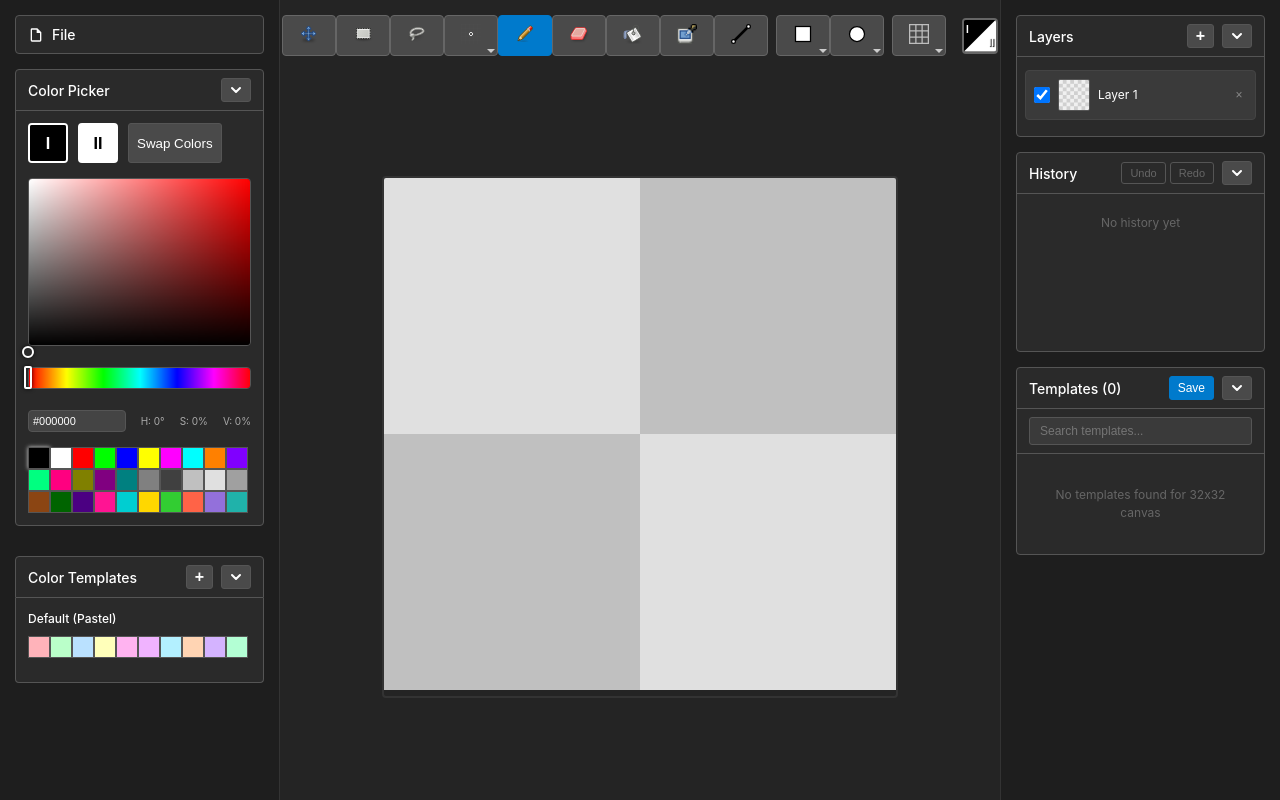
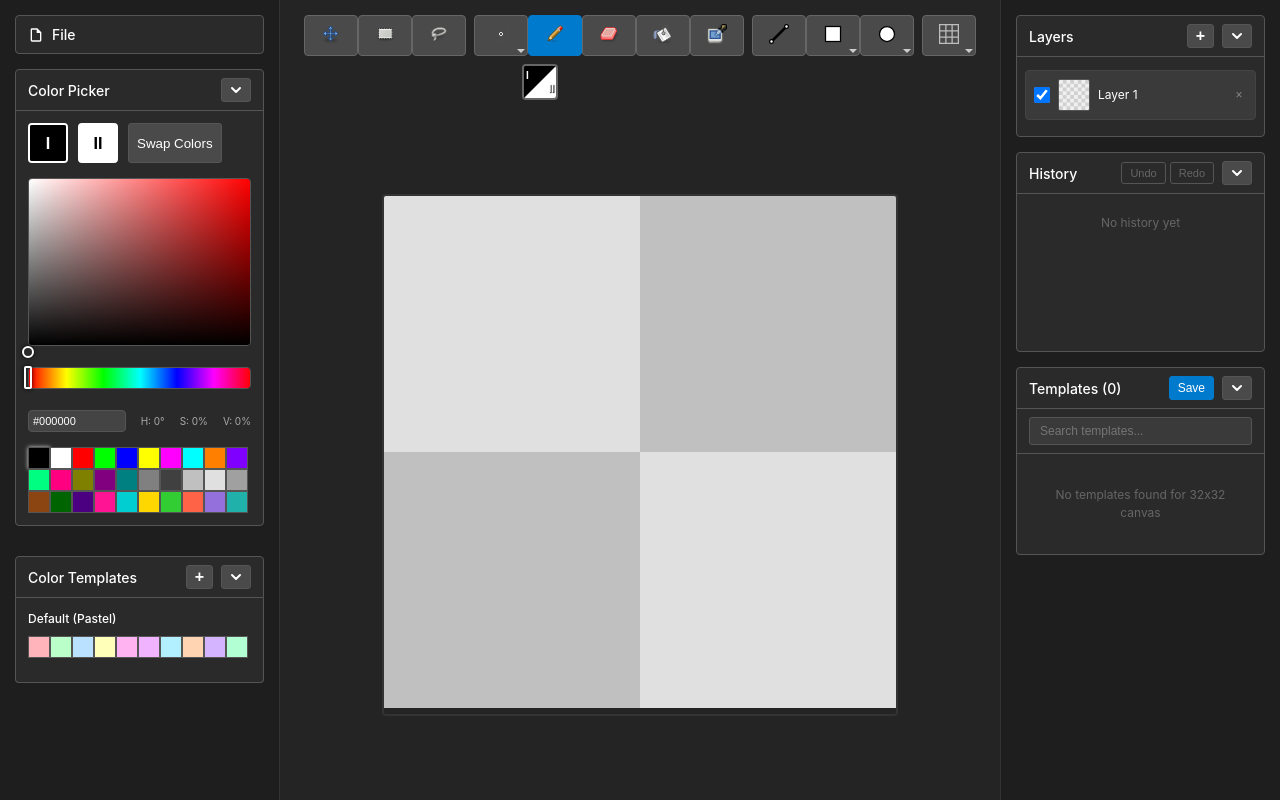
Before and after one commit to YamesYamerson/spritemaker, a React (Vite) app: page / in a window 1280 px wide. Built offline with nearby package versions, Linux system fonts and the light colour scheme.

Commit message:
feat: toolbar spacing

```diff
--- a/src/components/Toolbar.tsx
+++ b/src/components/Toolbar.tsx
@@ -188,7 +188,8 @@ const Toolbar: React.FC<ToolbarProps> = ({
                 key={tool.id}
                 ref={brushDropdownRef}
                 style={{
-                  position: 'relative'
+                  position: 'relative',
+                  marginLeft: '8px'
                 }}
               >
                 <button
@@ -326,6 +327,7 @@ const Toolbar: React.FC<ToolbarProps> = ({
               className={`tool-button ${selectedTool === tool.id || (tool.id === 'select' && hasActiveSelection) ? 'active' : ''}`}
               onClick={() => safeToolSelect(tool.id)}
               title={tool.name}
+              style={tool.id === 'line' ? { marginLeft: '8px' } : {}}
             >
               {tool.iconType === 'svg' ? (
                 <img src={tool.icon} alt={tool.name} style={{ width: '20px', height: '20px' }} />
@@ -345,8 +347,7 @@ const Toolbar: React.FC<ToolbarProps> = ({
         <div
           ref={rectangleDropdownRef}
           style={{
-            position: 'relative',
-            marginLeft: '8px'
+            position: 'relative'
           }}
         >
           <button
```
